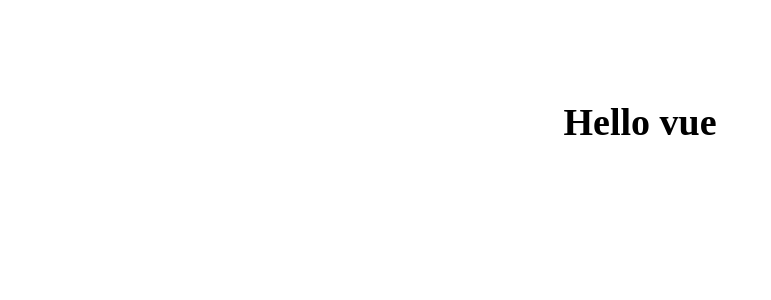
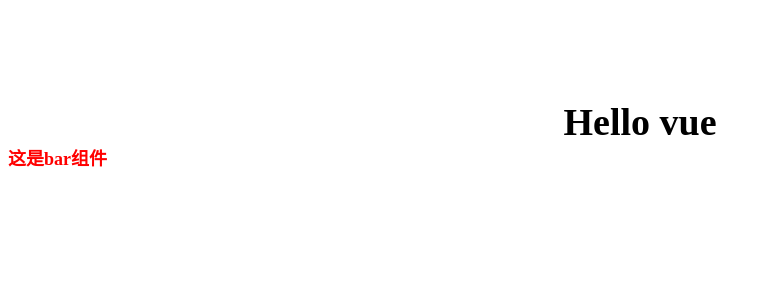
Before and after one commit to callmezhenzhen/webpack, a Vue app: page / in a window 1280 px wide. Shown: the top 300 px of the page, without its empty margins (0-771 px from the left). Built offline with nearby package versions, Linux system fonts and the light colour scheme.

Commit message:
处理css

```diff
--- a/package.json
+++ b/package.json
@@ -24,7 +24,9 @@
     "babel-core": "^6.26.3",
     "babel-loader": "^7.1.5",
     "babel-preset-env": "^1.7.0",
+    "clean-webpack-plugin": "^3.0.0",
     "css-loader": "^3.2.0",
+    "extract-text-webpack-plugin": "^4.0.0-beta.0",
     "html-webpack-plugin": "^3.2.0",
     "style-loader": "^1.0.0",
     "vue": "^2.6.10",
--- a/src/app.vue
+++ b/src/app.vue
@@ -1,9 +1,16 @@
 <template>
-    <div class="title">{{msg}}</div>
+    <div>
+        <div class="title">{{msg}}</div>
+        <bar></bar>
+    </div>
 </template>
 <script>
+import bar from '@/components/bar.vue';
 export default {
     name: 'App',
+    components: {
+        bar
+    },
     data() {
         return {
             msg: 'Hello vue'
--- /dev/null
+++ b/src/assets/style/common.css
@@ -0,0 +1,6 @@
+.flex {
+    display: flex;
+}
+.flex1 {
+    flex: 1;
+}
--- /dev/null
+++ b/src/components/bar.vue
@@ -0,0 +1,19 @@
+<template>
+    <div class="bar flex">这是bar组件</div>
+</template>
+<script>
+export default {
+    name: 'bar',
+    data() {
+        return {}
+    }
+}
+</script>
+<style scoped>
+    @import '../assets/style/common.css';
+    .bar {
+        font-weight: bold;
+        font-size: 18px;
+        color: red;
+    }
+</style>
```
Also changed, not shown: 2 other files (tests, documents, lock files or other folders).
